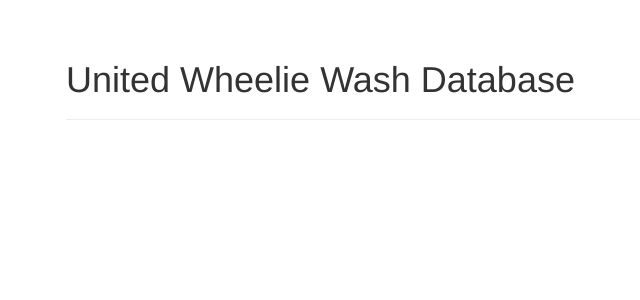
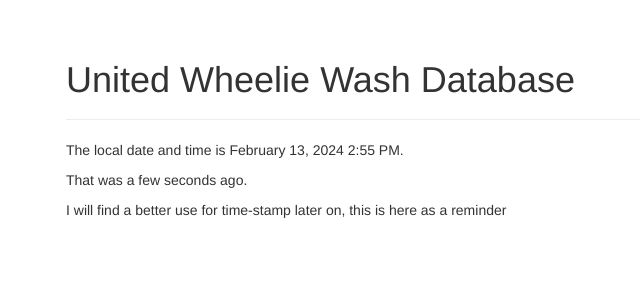
Before and after one commit to fred-py/stripe-subscription-checkout, a Flask app: page /database in a window 1280 px wide. Shown: the part 52-352 px from the top of the page, without its empty margins (4-644 px from the left). Run offline with Flask 3, Linux system fonts and the light colour scheme; some libraries are stand-ins or nearby versions.

Commit message:
time-stamp added to base.html using flask-moment & moment.js

```diff
--- a/app/__init__.py
+++ b/app/__init__.py
@@ -8,7 +8,7 @@ combined into one application"""
 
 from flask import Flask
 from config import config
-from app.extensions import db, bootstrap
+from app.extensions import db, bootstrap, moment
 from dotenv import load_dotenv, find_dotenv
 
 
@@ -35,6 +35,7 @@ def create_app(config_name='production'):  # Change to 'development' for develop
     # Initialize Flask extensions here
     db.init_app(app)  # Initializing the SQLAlchemy database extension
     bootstrap.init_app(app)  # Initializing the bootstrap extension
+    moment.init_app(app)  # Initializing the moment extension
     #mail.init_app(app)  # Initializing the mail extension
 
     # Register blueprints here
--- a/app/db_views/views.py
+++ b/app/db_views/views.py
@@ -6,7 +6,7 @@ from flask import render_template, redirect, url_for, abort, \
 #from flask_login import login_required, current_user
 #from flask_sqlalchemy import get_debug_queries
 from . import db_views
-
+from datetime import datetime
 from dotenv import load_dotenv, find_dotenv
 #from ..db_operations.servicem8_operations.data_transfer import data_transfer as d
 from ..db_operations.prepare_data import prepare_session_data, Customer
@@ -21,7 +21,8 @@ load_dotenv(find_dotenv())
 
 @db_views.route('/database')  # Flask WebDev p. 140
 def index():
-    return render_template('/database/index.html')
+    return render_template('/database/index.html',
+                           current_time=datetime.utcnow())
 
 @db_views.route('/user/<name>')
 def user(name):
--- a/app/templates/database/base.html
+++ b/app/templates/database/base.html
@@ -5,10 +5,10 @@ blocks of content that are added to the base template-->
 
 {% extends "bootstrap/base.html" %}
 
-<!--expression allows you to include and
+<!-- super() expression allows you to include and
     override specific sections of the parent
-    template while maintaining the overall structure
-    defined in the base template-->
+    template while preserving the original contents
+    of the block defined in the base templates -->
 {% block head %}
     {{ super() }}
     <link rel="icon" href="/stripe/img/favicon.ico" type="image/x-icon" />
@@ -40,3 +40,13 @@ blocks of content that are added to the base template-->
     {% block page_content %}{% endblock %}
 </div>
 {% endblock %}
+
+<!--This block includes moment.js on the base.html, since
+    this is a predefined block in the Flask-Bootstrap
+    base template, the location where this block is inserted
+    does not matter
+    For more info refer to Flask WebDev p.99-->
+{% block scripts %}
+{{ super() }}
+{{ moment.include_moment() }}
+{% endblock %}
--- a/app/templates/database/index.html
+++ b/app/templates/database/index.html
@@ -6,4 +6,9 @@
 <div class="page-header">
     <h1>United Wheelie Wash Database</h1>
 </div>
+<!--Flask-Moment object os available to templates to work with time-stamps
+Find a better use for this later-->
+<p>The local date and time is {{ moment(current_time).format('LLL') }}.</p>
+<p>That was {{ moment(current_time).fromNow(refresh=True) }}.</p>
+<p>I will find a better use for time-stamp later on, this is here as a reminder</p>
 {% endblock %}
--- a/app/templates/database/user/user.html
+++ b/app/templates/database/user/user.html
@@ -8,7 +8,7 @@
 <div class="container">
     <div class="page-header">
         <!-- Var name can be modified with filters -->
-        <h1>Hello, {{ name|capitalize }}!</h1>
+        <h1>Hey, {{ name|capitalize }}!</h1>
     </div>
 </div>
 {% endblock %}
```
Also changed, not shown: app/extensions.py (+8 -0 lines).
